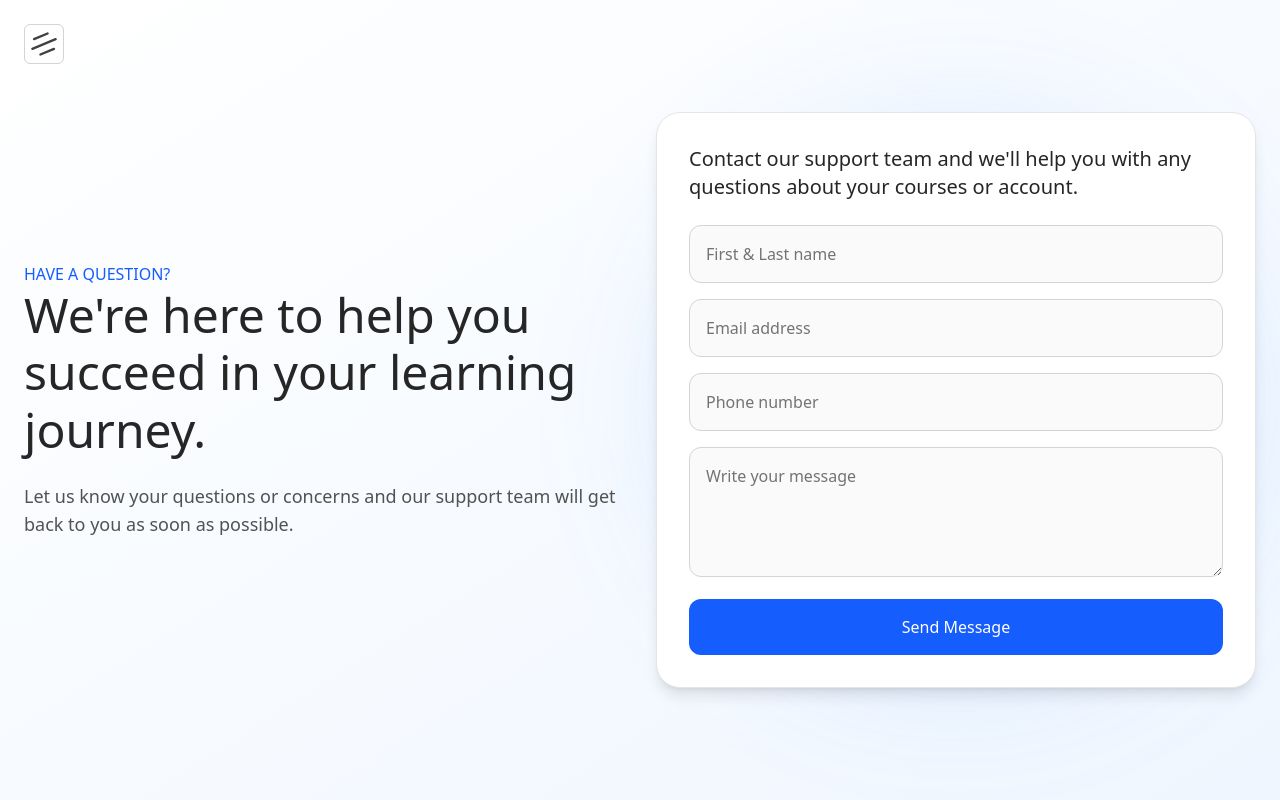
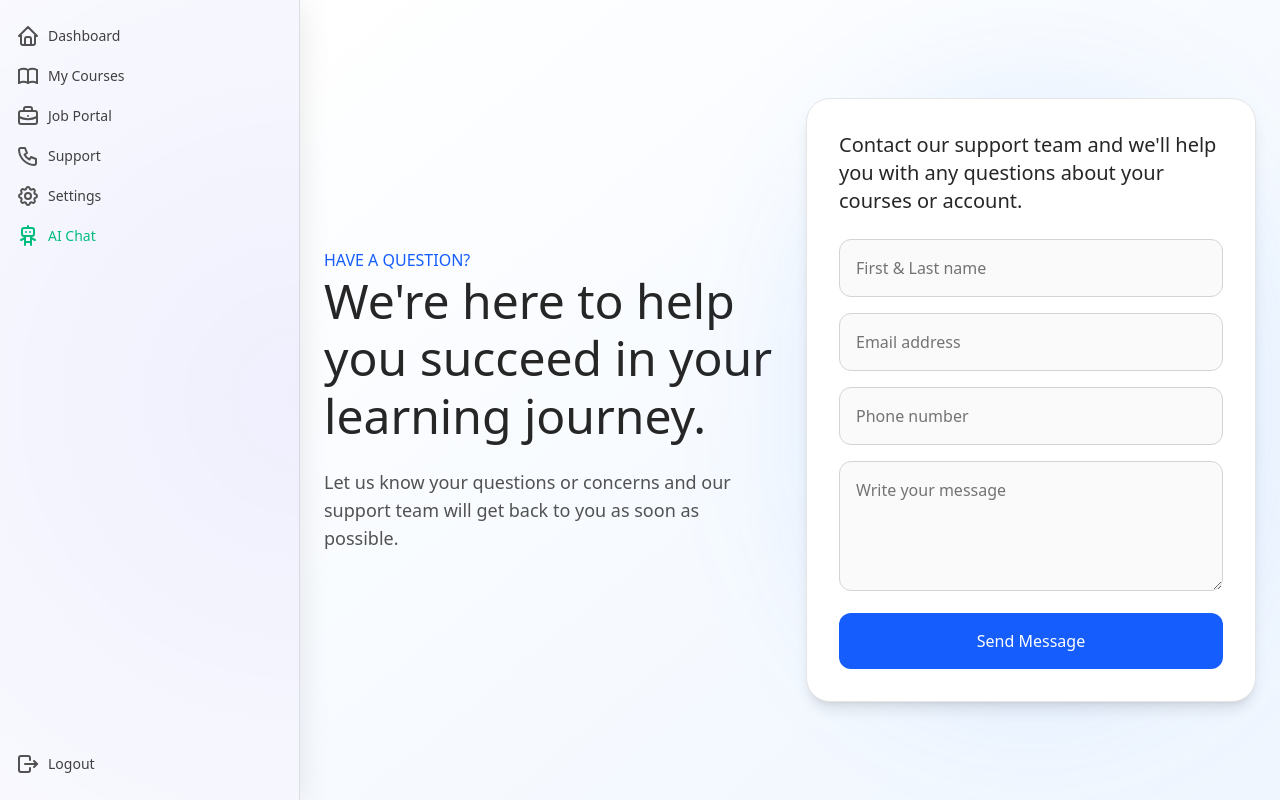
Before and after one commit to harsh-shah-9101/EnlightenedHub, a React (Vite) app: page /dashboard/support in a window 1280 px wide. Built offline with nearby package versions, Linux system fonts and the light colour scheme.

Commit message:
profile pic

```diff
--- a/src/pages/dashboard.jsx
+++ b/src/pages/dashboard.jsx
@@ -294,8 +294,8 @@ function Dashboard() {
 
 
                                                 <img
-                                                    src="../../public/images/profile.png"
-                                                    alt="Profile"
+                                                    src="https://img.freepik.com/free-vector/blue-circle-with-white-user_78370-4707.jpg"
+
                                                     className="w-10 h-10 rounded-full object-cover border-2 border-neutral-700 flex-shrink-0 hover:scale-110 transition-transform duration-300"
                                                 />
 
--- a/src/pages/support.jsx
+++ b/src/pages/support.jsx
@@ -1,6 +1,8 @@
 import React, { useState } from 'react';
 import { motion } from 'framer-motion';
 import { useNavigate } from 'react-router-dom';
+import { Sidebar, SidebarBody, SidebarLink } from "../components/ui/sidebar";
+import { IconHome, IconBook, IconBriefcase, IconPhone, IconSettings, IconLogout, IconRobot } from "@tabler/icons-react";
 
 function Support() {
     const navigate = useNavigate();
@@ -10,12 +12,78 @@ function Support() {
         phone: '',
         message: ''
     });
-    const [isSubmitted, setIsSubmitted] = useState(false);
+    const [result, setResult] = useState('');
 
-    const handleSubmit = (e) => {
+    // Add sidebar items
+    const sidebarItems = [
+        {
+            href: "/dashboard",
+            title: "Dashboard",
+            icon: <IconHome className="w-5 h-5 text-neutral-700 dark:text-neutral-200" />,
+            onClick: () => navigate('/dashboard')
+        },
+        {
+            href: "/dashboard/courses",
+            title: "My Courses",
+            icon: <IconBook className="w-5 h-5 text-neutral-700 dark:text-neutral-200" />,
+            onClick: () => navigate('/dashboard/courses')
+        },
+        {
+            href: "/job",
+            title: "Job Portal",
+            icon: <IconBriefcase className="w-5 h-5 text-neutral-700 dark:text-neutral-200" />,
+            onClick: () => navigate('/job')
+        },
+        {
+            href: "/dashboard/support",
+            title: "Support",
+            icon: <IconPhone className="w-5 h-5 text-neutral-700 dark:text-neutral-200" />,
+            onClick: () => navigate('/dashboard/support')
+        },
+        {
+            href: "/dashboard/setting",
+            title: "Settings",
+            icon: <IconSettings className="w-5 h-5 text-neutral-700 dark:text-neutral-200" />,
+            onClick: () => navigate('/dashboard/setting')
+        },
+        {
+            href: "/dashboard/ai-chat",
+            title: "AI Chat",
+            icon: <IconRobot className="w-5 h-5 text-emerald-500" />,
+            onClick: () => navigate('/dashboard/ai-chat')
+        },
+        {
+            href: "/",
+            title: "Logout",
+            icon: <IconLogout className="w-5 h-5 text-red-500" />,
+            onClick: () => {
+                localStorage.clear();
+                navigate('/');
+            }
+        }
+    ];
+
+    const handleSubmit = async (e) => {
         e.preventDefault();
-        console.log('Form submitted:', formData);
-        setIsSubmitted(true);
+        setResult('Sending...');
+
+        const formDataToSend = new FormData();
+        formDataToSend.append('name', formData.name);
+        formDataToSend.append('email', formData.email);
+        formDataToSend.append('phone', formData.phone);
+        formDataToSend.append('message', formData.message);
+        formDataToSend.append('access_key', '3ea4626a-d69e-4f61-b48f-228e3b05a64f');
+
+        try {
+            const response = await fetch('https://api.web3forms.com/submit', {
+                method: 'POST',
+                body: formDataToSend
+            });
+
+            const data = await response.json();
+
+            if (data.success) {
+                setResult('Form Submitted Successfully');
                 setFormData({
                     name: '',
                     email: '',
@@ -24,41 +92,36 @@ function Support() {
                 });
                 // Reset the success message after 5 seconds
                 setTimeout(() => {
-            setIsSubmitted(false);
+                    setResult('');
                 }, 5000);
+            } else {
+                console.log('Error', data);
+                setResult(data.message);
+            }
+        } catch (error) {
+            console.error('Error:', error);
+            setResult('Something went wrong. Please try again later.');
+        }
     };
 
     return (
         <>
             {/* Close Button */}
-            <button
-                onClick={() => navigate('/dashboard')}
-                className="group absolute top-6 left-6 flex items-center justify-center z-50 [transition:all_0.5s_ease] rounded-[0.375rem] p-[5px] cursor-pointer border border-neutral-300 outline-none focus-visible:outline-0 hover:border-blue-500"
-            >
-                <svg
-                    fill="currentColor"
-                    stroke="none"
-                    strokeWidth="0"
-                    viewBox="0 0 24 24"
-                    xmlns="http://www.w3.org/2000/svg"
-                    className="w-7 h-7 text-neutral-700 overflow-visible [transition:transform_.35s_ease] group-hover:[transition-delay:.25s] [&_path]:[transition:transform_.35s_ease] group-hover:rotate-45"
-                >
-                    <path
-                        className="group-hover:[transform:rotate(112.5deg)_translate(-27.2%,-80.2%)]"
-                        d="m3.45,8.83c-.39,0-.76-.23-.92-.62-.21-.51.03-1.1.54-1.31L14.71,2.08c.51-.21,1.1.03,1.31.54.21.51-.03,1.1-.54,1.31L3.84,8.75c-.13.05-.25.08-.38.08Z"
-                    ></path>
-                    <path
-                        className="group-hover:[transform:rotate(22.5deg)_translate(15.5%,-23%)]"
-                        d="m2.02,17.13c-.39,0-.76-.23-.92-.62-.21-.51.03-1.1.54-1.31L21.6,6.94c.51-.21,1.1.03,1.31.54.21.51-.03,1.1-.54,1.31L2.4,17.06c-.13.05-.25.08-.38.08Z"
-                    ></path>
-                    <path
-                        className="group-hover:[transform:rotate(112.5deg)_translate(-15%,-149.5%)]"
-                        d="m8.91,21.99c-.39,0-.76-.23-.92-.62-.21-.51.03-1.1.54-1.31l11.64-4.82c.51-.21,1.1.03,1.31.54.21.51-.03,1.1-.54,1.31l-11.64,4.82c-.13.05-.25.08-.38.08Z"
-                    ></path>
-                </svg>
-            </button>
 
-            <div className="w-screen h-screen flex items-center justify-center bg-gradient-to-br from-white to-blue-50">
+
+            <div className="flex h-screen overflow-hidden">
+                {/* Add Sidebar */}
+                <Sidebar>
+                    <SidebarBody>
+                        {sidebarItems.map((item) => (
+                            <SidebarLink key={item.title} link={item} />
+                        ))}
+                    </SidebarBody>
+                </Sidebar>
+
+                {/* Main Content */}
+                <div className="flex-1 overflow-y-auto bg-gradient-to-br from-white to-blue-50">
+                    <div className="w-full h-full flex items-center justify-center">
                         <div className="w-full max-w-7xl grid grid-cols-1 lg:grid-cols-2 gap-8 items-center px-6">
                             {/* Left Content */}
                             <div className="space-y-6">
@@ -84,15 +147,21 @@ function Support() {
                                         Contact our support team and we'll help you with any questions
                                         about your courses or account.
                                     </h2>
-                            {isSubmitted ? (
+                                    {result && (
                                         <motion.div
                                             initial={{ opacity: 0 }}
                                             animate={{ opacity: 1 }}
-                                    className="p-4 bg-green-100 border border-green-300 rounded-xl text-green-700 text-center mb-4"
+                                            className={`p-4 ${
+                                                result === 'Sending...'
+                                                    ? 'bg-blue-100 border-blue-300 text-blue-700'
+                                                    : result.includes('Success')
+                                                        ? 'bg-green-100 border-green-300 text-green-700'
+                                                        : 'bg-red-100 border-red-300 text-red-700'
+                                            } border rounded-xl text-center mb-4`}
                                         >
-                                    Thank you for your message! We'll get back to you soon.
+                                            {result}
                                         </motion.div>
-                            ) : null}
+                                    )}
                                     <form onSubmit={handleSubmit} className="space-y-4">
                                         <input
                                             type="text"
@@ -138,6 +207,8 @@ function Support() {
                             </div>
                         </div>
                     </div>
+                </div>
+            </div>
         </>
     );
 }
```
Lines whose indentation alone changed are shown as unchanged.
